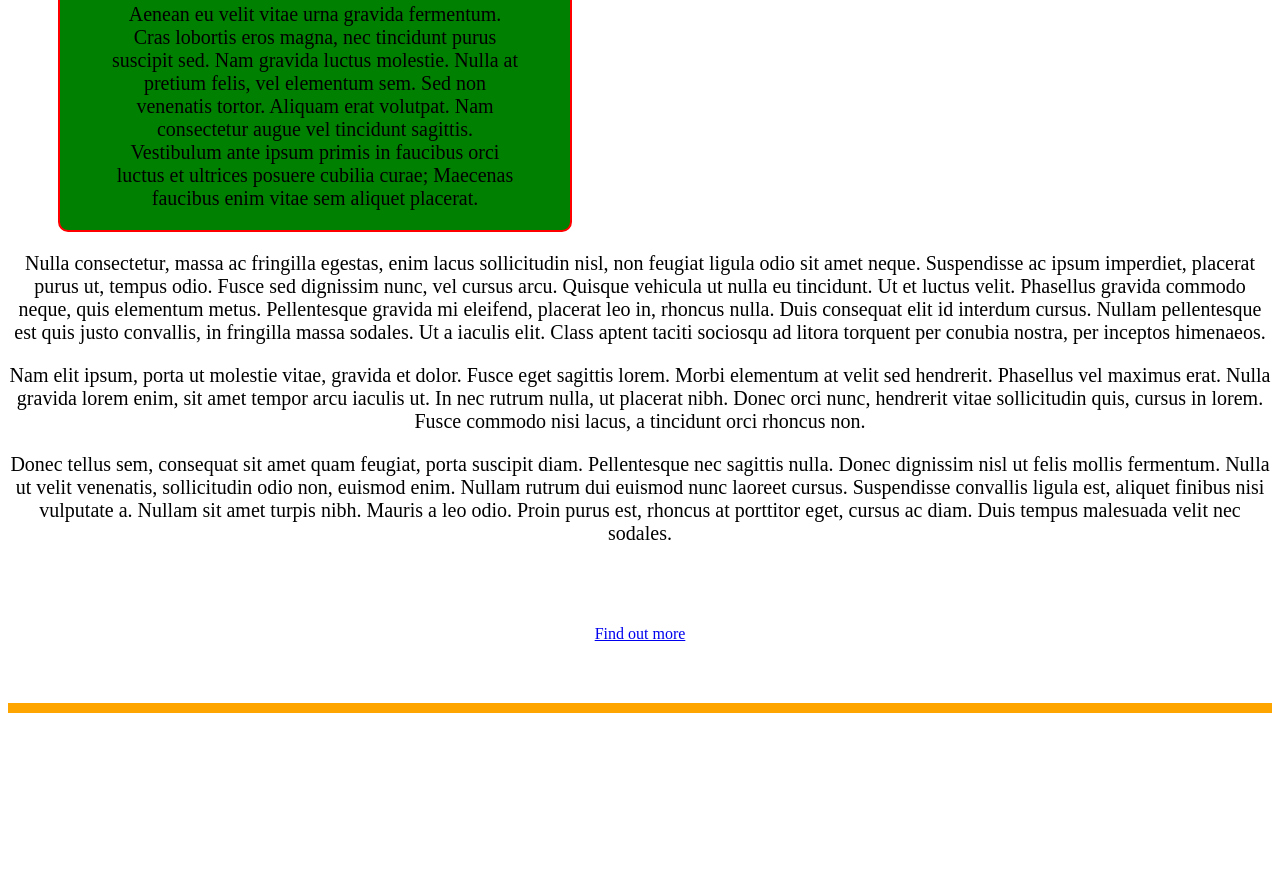
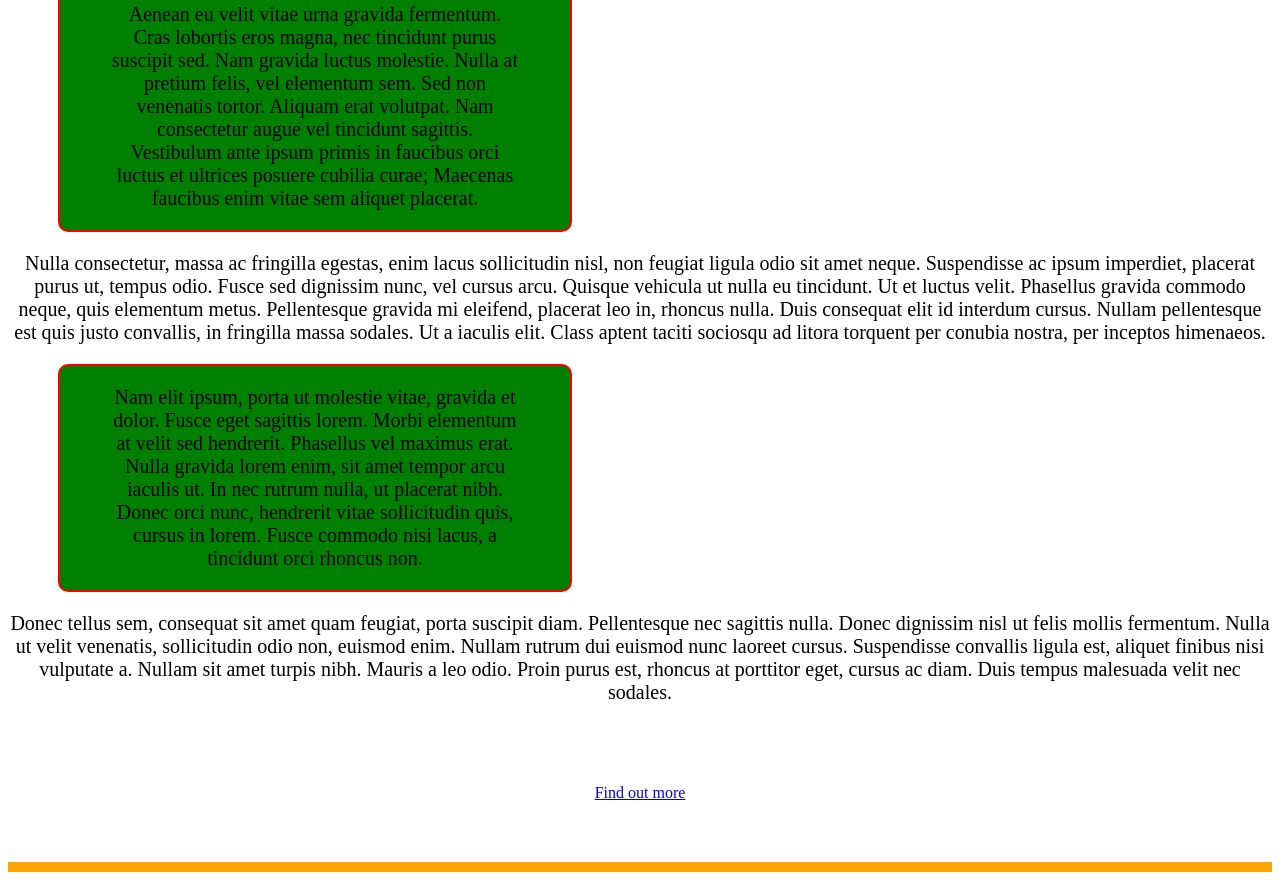
Before and after one commit to lolubabafemi/New-River, a plain HTML site: page index.html in a window 1280 px wide. Shown: the part 632-1512 px from the top of the page. Before the commit the page ends 1353 px from the top, so only its background shows below. Drawn offline with Linux system fonts and the light colour scheme.

```diff
--- a/Css_for_second_website.css
+++ b/Css_for_second_website.css
@@ -30,7 +30,7 @@ p {
     font-size: 20px;
 }
 
-#primary-content {
+.primary-content {
     background-color: green;
     border: 2px solid red;
     border-radius: 10px;
--- a/index.html
+++ b/index.html
@@ -11,7 +11,7 @@
         <h2>New River is located in Lekki, Lagos State, Nigeria. It is a mobile moving company with branches all over the world. New River was created in 1967 by Rachel Madueke.</h2>
     </header>
 
-    <div  id="primary-content">
+    <div  class="primary-content">
         <p>Lorem ipsum dolor sit amet, consectetur adipiscing elit. Aenean vestibulum vel eros nec interdum. In ac mi id nibh ultricies tristique dignissim sit amet lectus. Nullam accumsan ipsum mi, at mollis urna laoreet id. Vestibulum consectetur ornare nulla, in fermentum quam molestie eget. Maecenas eget congue leo. Mauris viverra, eros nec dignissim rhoncus, mauris nibh porta ex, a rhoncus lacus ex ut turpis. Mauris feugiat feugiat dolor a accumsan. Suspendisse non fermentum risus. Maecenas dictum scelerisque euismod. Fusce id tincidunt orci, eu hendrerit dui. Donec eleifend sit amet turpis nec malesuada.
         </p>
 
@@ -20,10 +20,10 @@
     </div>
         <p>Nulla consectetur, massa ac fringilla egestas, enim lacus sollicitudin nisl, non feugiat ligula odio sit amet neque. Suspendisse ac ipsum imperdiet, placerat purus ut, tempus odio. Fusce sed dignissim nunc, vel cursus arcu. Quisque vehicula ut nulla eu tincidunt. Ut et luctus velit. Phasellus gravida commodo neque, quis elementum metus. Pellentesque gravida mi eleifend, placerat leo in, rhoncus nulla. Duis consequat elit id interdum cursus. Nullam pellentesque est quis justo convallis, in fringilla massa sodales. Ut a iaculis elit. Class aptent taciti sociosqu ad litora torquent per conubia nostra, per inceptos himenaeos.
         </p>
-
+    <div class="primary-content">
         <p>Nam elit ipsum, porta ut molestie vitae, gravida et dolor. Fusce eget sagittis lorem. Morbi elementum at velit sed hendrerit. Phasellus vel maximus erat. Nulla gravida lorem enim, sit amet tempor arcu iaculis ut. In nec rutrum nulla, ut placerat nibh. Donec orci nunc, hendrerit vitae sollicitudin quis, cursus in lorem. Fusce commodo nisi lacus, a tincidunt orci rhoncus non.
         </p>
-
+    </div>
         <p>Donec tellus sem, consequat sit amet quam feugiat, porta suscipit diam. Pellentesque nec sagittis nulla. Donec dignissim nisl ut felis mollis fermentum. Nulla ut velit venenatis, sollicitudin odio non, euismod enim. Nullam rutrum dui euismod nunc laoreet cursus. Suspendisse convallis ligula est, aliquet finibus nisi vulputate a. Nullam sit amet turpis nibh. Mauris a leo odio. Proin purus est, rhoncus at porttitor eget, cursus ac diam. Duis tempus malesuada velit nec sodales.</p>
 
         <footer id="main-footer">
```
